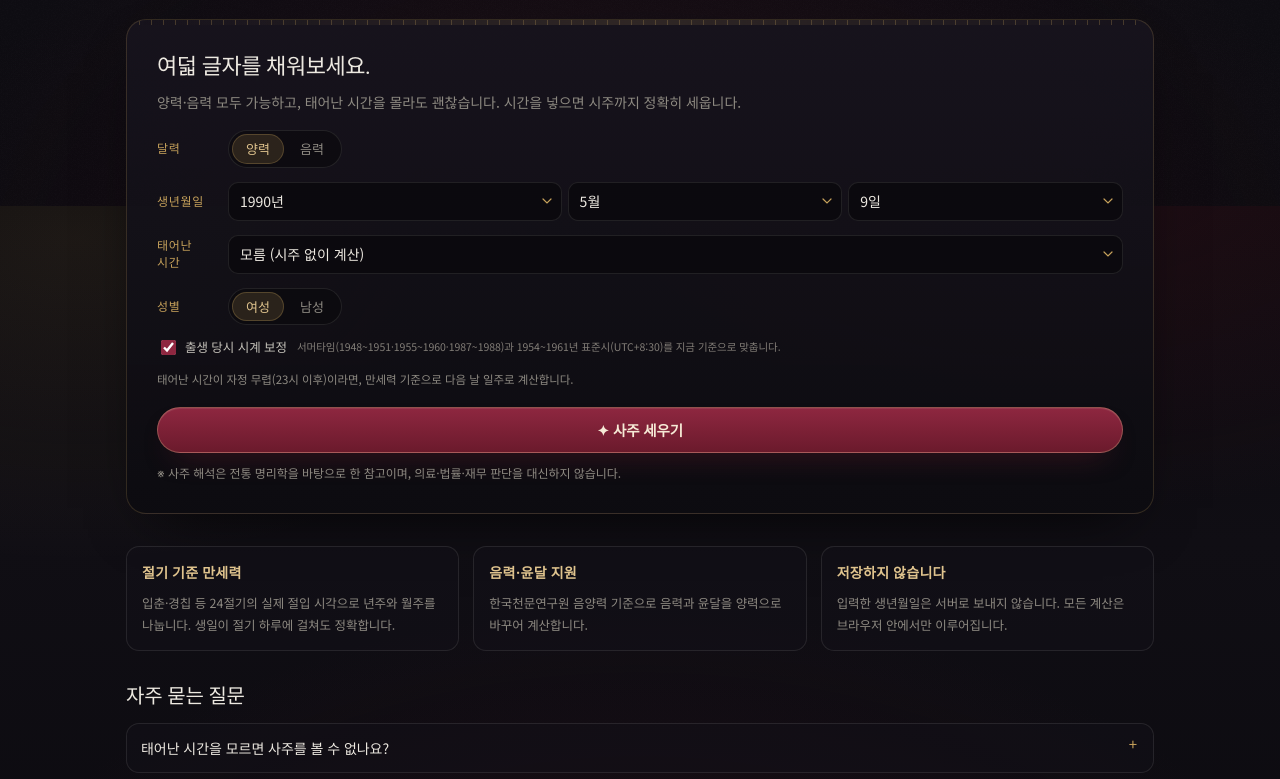
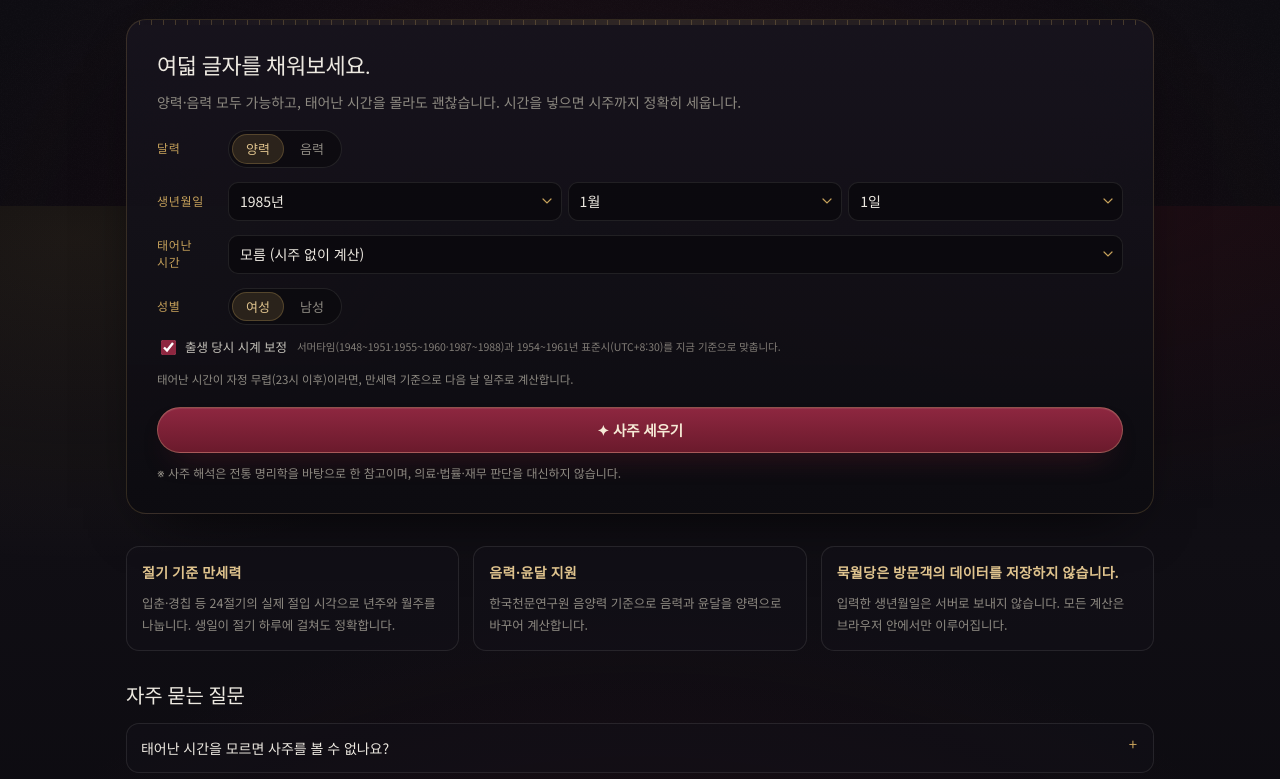
Before and after one commit to koki839/mukwoldang-saju, a plain HTML site: page index.html in a window 1280 px wide. Shown: the part 594-1373 px from the top of the page. Drawn offline with Linux system fonts and the light colour scheme; a web font is replaced by a local one.

Commit message:
기본 생년월일 1985-01-01로 변경, 개인정보 안내 문구 '묵월당은 방문객의 데이터를 저장하지 않습니다.'로 교체 (app.js 캐시 v=20261121d)

```diff
--- a/index.html
+++ b/index.html
@@ -398,7 +398,7 @@
         <p>한국천문연구원 음양력 기준으로 음력과 윤달을 양력으로 바꾸어 계산합니다.</p>
       </div>
       <div class="trust-item">
-        <b>저장하지 않습니다</b>
+        <b>묵월당은 방문객의 데이터를 저장하지 않습니다.</b>
         <p>입력한 생년월일은 서버로 보내지 않습니다. 모든 계산은 브라우저 안에서만 이루어집니다.</p>
       </div>
     </div>
@@ -506,6 +506,6 @@
 <script src="data/saju_data.js?v=20261121b"></script>
 <script src="data/content_more.js?v=20261121b"></script>
 <script src="js/saju.js?v=20261121b"></script>
-<script src="js/app.js?v=20261121c"></script>
+<script src="js/app.js?v=20261121d"></script>
 </body>
 </html>
--- a/js/app.js
+++ b/js/app.js
@@ -130,12 +130,12 @@
     var yOpt = '';
     for (var y = YEAR_MAX; y >= YEAR_MIN; y--) yOpt += '<option value="' + y + '">' + y + '년</option>';
     ySel.innerHTML = yOpt;
-    ySel.value = String((defaults && defaults.y) || 1990);
+    ySel.value = String((defaults && defaults.y) || 1985);
 
     var mOpt = '';
     for (var m = 1; m <= 12; m++) mOpt += '<option value="' + m + '">' + m + '월</option>';
     mSel.innerHTML = mOpt;
-    mSel.value = String((defaults && defaults.m) || 5);
+    mSel.value = String((defaults && defaults.m) || 1);
 
     function fillDays() {
       var yv = Number(ySel.value), mv = Number(mSel.value);
@@ -149,7 +149,7 @@
       var opt = '';
       for (var d = 1; d <= maxD; d++) opt += '<option value="' + d + '">' + d + '일</option>';
       dSel.innerHTML = opt;
-      dSel.value = String(Math.min(prev || (defaults && defaults.d) || 9, maxD));
+      dSel.value = String(Math.min(prev || (defaults && defaults.d) || 1, maxD));
     }
     fillDays();
 
```
Also changed, not shown: 1 other file.
